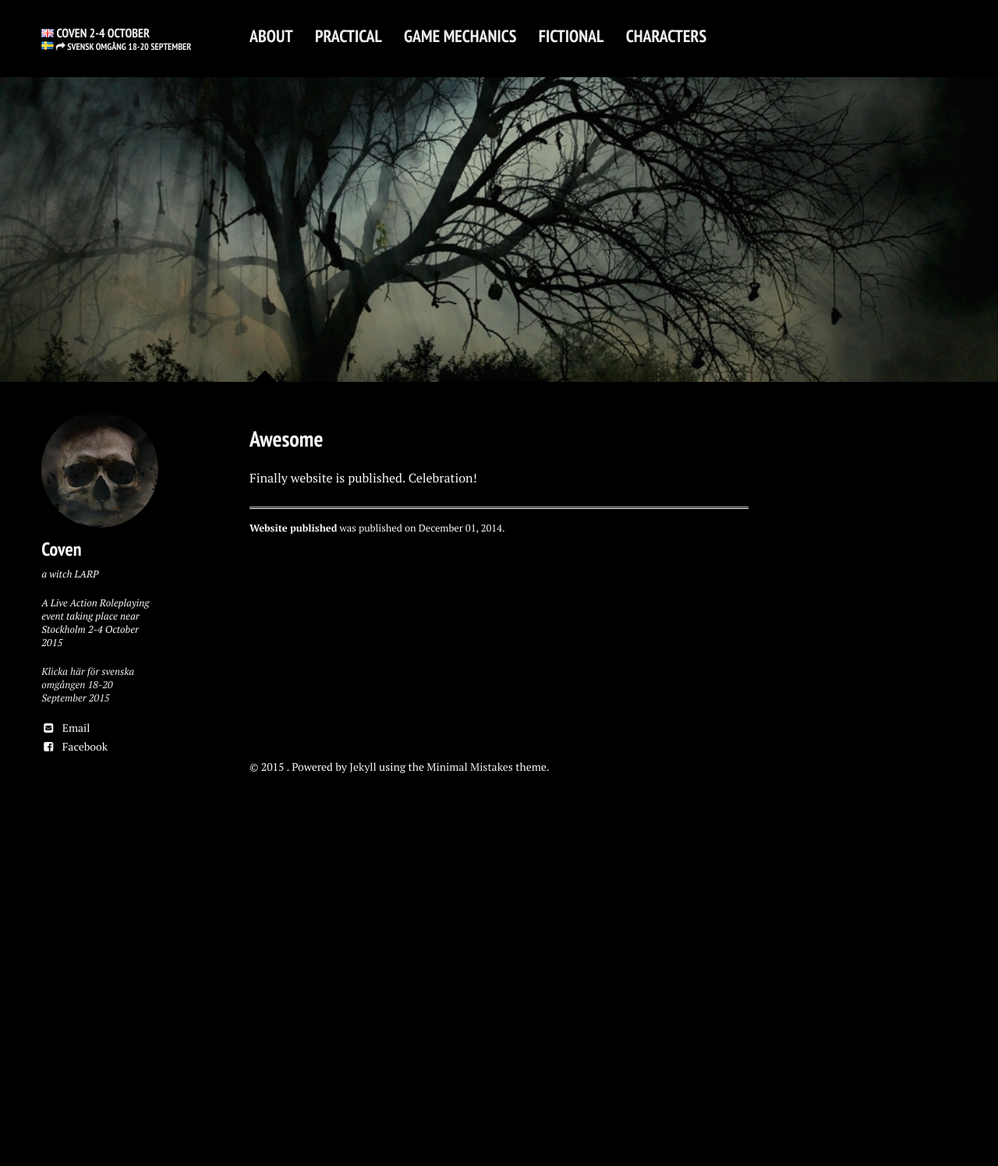
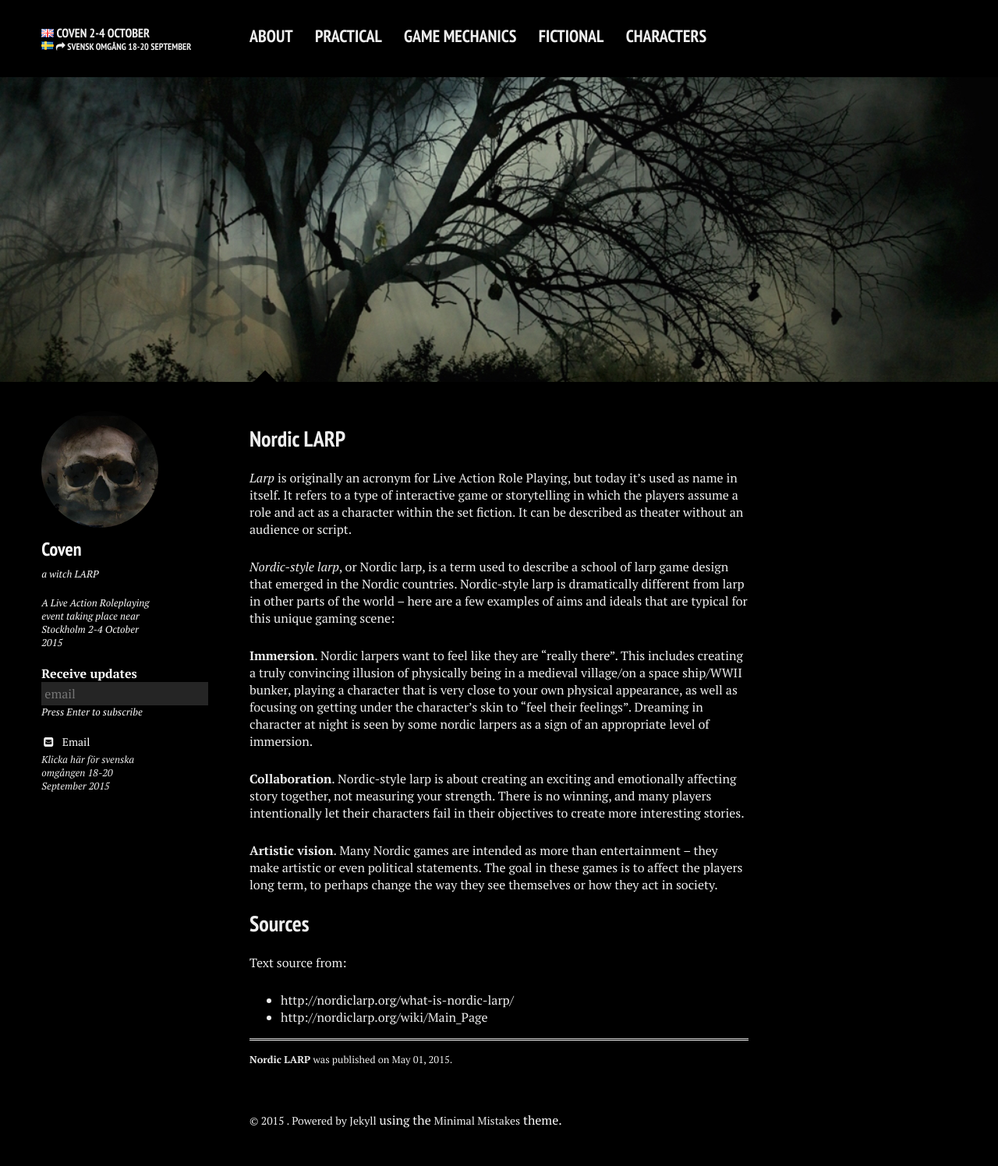
Before and after one commit to stanislavb/en.coven.nu, a Jekyll site: the page built from index.md, in a window 1280 px wide. Shown: the whole page at 78% size. Built offline with Jekyll 4.4.1, drawn with Linux system fonts in a browser that asks for light colours; nearby versions of some CDN libraries; before the commit the page ends 1042 px from its top, so only the background shows below that.

Commit message:
Mail subscription form

```diff
--- a/_config.yml
+++ b/_config.yml
@@ -29,9 +29,9 @@ event:
   tagline: a witch LARP
   logo: skull.jpg
   description: "A Live Action Roleplaying event taking place near Stockholm 2-4 October 2015"
-  email: covenenglish@example.com
+  email: english@coven.nu
 #  twitter: CovenLARP
-  facebook: CovenLARP
+#  facebook: CovenLARP
   google:
     analytics:
     verify:
--- /dev/null
+++ b/_includes/_mail_subscribe.html
@@ -0,0 +1,18 @@
+<!-- Begin MailChimp Signup Form -->
+<!-- <link href="//cdn-images.mailchimp.com/embedcode/slim-081711.css" rel="stylesheet" type="text/css"> -->
+<div id="mc_embed_signup">
+    <form action="//coven.us10.list-manage.com/subscribe/post?u=e17eb3ff152c91ddd6f6fc46c&amp;id=6e28cc638f" method="post" id="mc-embedded-subscribe-form" name="mc-embedded-subscribe-form" class="validate" target="_blank" novalidate>
+        <div id="mc_embed_signup_scroll">
+            <label for="mce-EMAIL">Receive updates</label>
+            <input type="email" value="" name="EMAIL" class="email" id="mce-EMAIL" placeholder="email" required>
+            <p>Press Enter to subscribe</p>
+            <!-- real people should not fill this in and expect good things - do not remove this or risk form bot sups-->
+            <div style="position: absolute; left: -5000px;"><input type="text" name="b_e17eb3ff152c91ddd6f6fc46c_6e28cc638f" tabindex="-1" value=""></div>
+            <div class="clear">
+                <input type="submit" value="Submit" name="subscribe" id="mc-embedded-subscribe" class="button">
+            </div>
+        </div>
+    </form>
+</div>
+
+<!--End mc_embed_signup-->
--- a/_includes/_sidebar.html
+++ b/_includes/_sidebar.html
@@ -8,9 +8,9 @@
 	<img src="{{ site.url }}/images/{{ event.logo }}" class="bio-photo" alt="{{ event.name }} logo">
 {% endif %}
 <h3>{{ event.name }}</h3>
-<p>{{ event.tagline }}</p>
+{% if event.tagline %}<p>{{ event.tagline }}</p>{% endif %}
 <p>{{ event.description }}</p>
-{% include _link_to_swedish.html %}
+{% include _mail_subscribe.html %}
 {% if event.email %}<a href="mailto:{{ event.email }}" class="event-social" target="_blank"><i class="fa fa-fw fa-envelope-square"></i> Email</a>{% endif %}
 {% if event.twitter %}<a href="http://twitter.com/{{ event.twitter }}" class="event-social" target="_blank"><i class="fa fa-fw fa-twitter-square"></i> Twitter</a>{% endif %}
 {% if event.facebook %}<a href="http://facebook.com/groups/{{ event.facebook }}" class="event-social" target="_blank"><i class="fa fa-fw fa-facebook-square"></i> Facebook</a>{% endif %}
@@ -28,3 +28,4 @@
 {% if event.youtube %}<a href="https://youtube.com/user/{{ event.youtube }}" class="event-social" target="_blank"><i class="fa fa-fw fa-youtube-square"></i> Youtube</a>{% endif %}
 {% if event.soundcloud %}<a href="http://soundcloud.com/{{ event.soundcloud }}" class="event-social" target="_blank"><i class="fa fa-fw fa-soundcloud"></i> Soundcloud</a>{% endif %}
 {% if event.weibo %}<a href="http://www.weibo.com/{{ event.weibo }}" class="event-social" target="_blank"><i class="fa fa-fw fa-weibo"></i> Weibo</a>{% endif %}
+{% include _link_to_swedish.html %}
--- /dev/null
+++ b/_posts/2015-05-01-nordic-larp.md
@@ -0,0 +1,24 @@
+---
+layout: page
+title: Nordic LARP
+tags: [about, nordic, LARP, definition]
+comments: true
+image:
+  feature: sample-image-1.jpg
+---
+
+## Nordic LARP
+*Larp* is originally an acronym for Live Action Role Playing, but today it’s used as name in itself. It refers to a type of interactive game or storytelling in which the players assume a role and act as a character within the set fiction. It can be described as theater without an audience or script.
+
+*Nordic-style larp*, or Nordic larp, is a term used to describe a school of larp game design that emerged in the Nordic countries. Nordic-style larp is dramatically different from larp in other parts of the world – here are a few examples of aims and ideals that are typical for this unique gaming scene:
+
+**Immersion**. Nordic larpers want to feel like they are “really there”. This includes creating a truly convincing illusion of physically being in a medieval village/on a space ship/WWII bunker, playing a character that is very close to your own physical appearance, as well as focusing on getting under the character’s skin to “feel their feelings”. Dreaming in character at night is seen by some nordic larpers as a sign of an appropriate level of immersion.
+
+**Collaboration**. Nordic-style larp is about creating an exciting and emotionally affecting story together, not measuring your strength. There is no winning, and many players intentionally let their characters fail in their objectives to create more interesting stories.
+
+**Artistic vision**. Many Nordic games are intended as more than entertainment – they make artistic or even political statements. The goal in these games is to affect the players long term, to perhaps change the way they see themselves or how they act in society.
+
+## Sources
+Text source from:
+* http://nordiclarp.org/what-is-nordic-larp/
+* http://nordiclarp.org/wiki/Main_Page
--- a/_sass/elements.scss
+++ b/_sass/elements.scss
@@ -64,7 +64,7 @@ svg:not(:root) {
     color: $white;
   }
   &:hover {
-    background-color: $white;
+    background-color: $black;
     color: $primary;
   }
 }
@@ -76,7 +76,7 @@ svg:not(:root) {
     color: $white;
   }
   &:hover {
-    background-color: $white;
+    background-color: $black;
     color: $success;
   }
 }
@@ -88,7 +88,7 @@ svg:not(:root) {
     color: $white;
   }
   &:hover {
-    background-color: $white;
+    background-color: $black;
     color: $warning;
   }
 }
@@ -100,7 +100,7 @@ svg:not(:root) {
     color: $white;
   }
   &:hover {
-    background-color: $white;
+    background-color: $black;
     color: $danger;
   }
 }
@@ -112,7 +112,7 @@ svg:not(:root) {
     color: $white;
   }
   &:hover {
-    background-color: $white;
+    background-color: $black;
     color: $info;
   }
 }
--- a/_sass/forms.scss
+++ b/_sass/forms.scss
@@ -62,8 +62,9 @@ select {
 	width: 100%;
 	padding: 4px;
 	margin-bottom: 5px / 4;
-	background-color: $white;
-	border: 1px solid lighten($black, 80);
+	background-color: $black;
+	border: 0px;
+	#border: 1px solid lighten($black, 80);
 	color: $textcolor;
 	&:hover {
 		border-color: lighten($accentcolor, 50);
@@ -111,6 +112,7 @@ input[type="file"] {
 input[type="button"],
 input[type="reset"],
 input[type="submit"] {
+        display: none;
 	width : auto;
 	height : auto;
 	cursor : pointer;
@@ -122,7 +124,7 @@ input[type="file"] {
 }
 select {
 	width : auto;
-	background-color : $white;
+	background-color : $black;
 }
 select[multiple],
 select[size] {
--- a/_sass/page.scss
+++ b/_sass/page.scss
@@ -688,7 +688,7 @@ $button-size: 1.5rem;
 	padding: 8px 20px;
 	display: inline-block;
 	@include font-rem(14);
-	background-color: $white;
+	background-color: $black;
 	color: $black;
 	border-width: 2px !important;
 	border-style: solid !important;
--- a/_sass/variables.scss
+++ b/_sass/variables.scss
@@ -17,8 +17,8 @@ $border-color   : $text-color;
 $basecolor 		  : #343434;
 $compcolor 		  : spin($basecolor, 180);
 $bordercolor    : $basecolor;
-$white          : #fff;
-$black          : #111;
+$white          : #FAFAFA;
+$black          : #252525;
 $accentcolor    : $white;
 
 // Buttons
```
Also changed, not shown: _posts/2014-12-01-website-published.md (deleted, +0 -11 lines), 1 other file.
